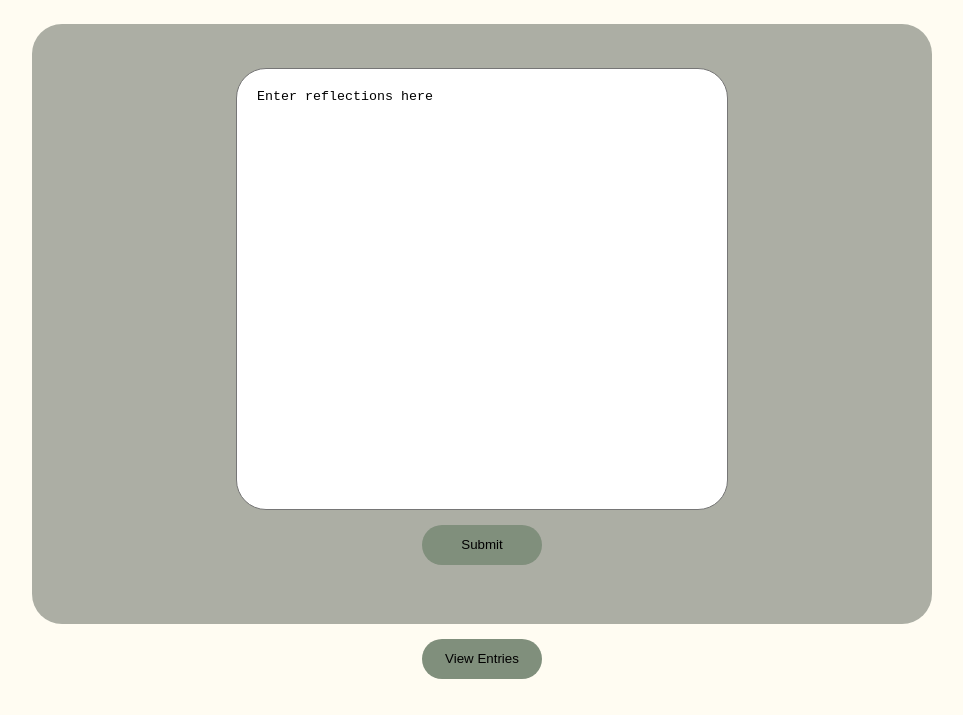
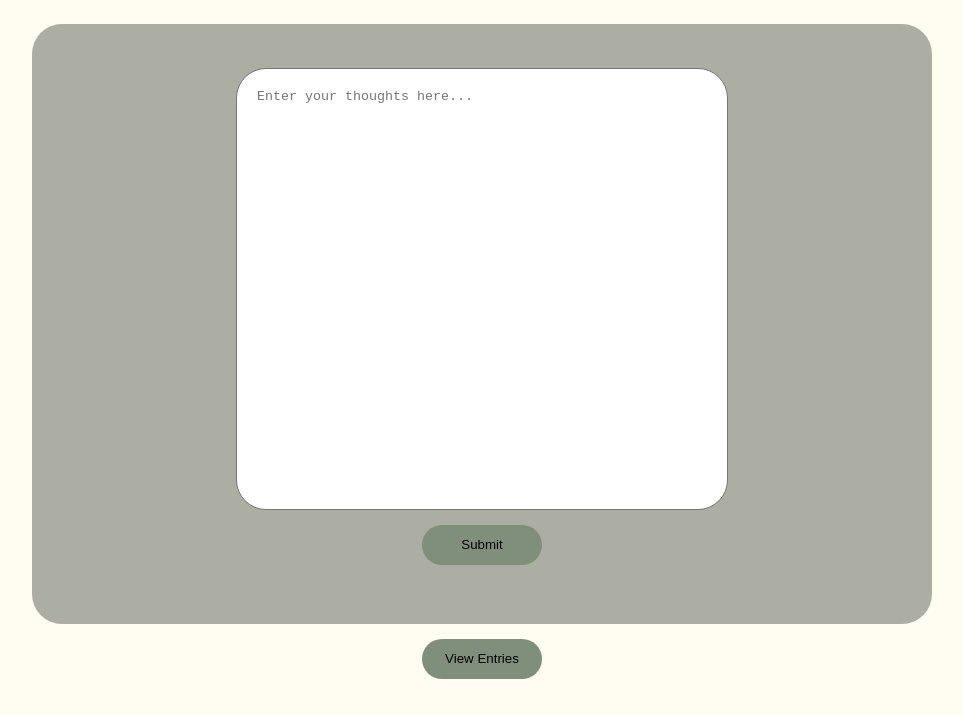
Before and after one commit to Miiyaco/ReLeaf, a website: page html/journal.html in a window 1280 px wide. Shown: the part 85-800 px from the top of the page, without its empty margins (158-1121 px from the left). Drawn offline with Linux system fonts and the light colour scheme.

Commit message:
updated journal.html: placeholder added

```diff
--- a/html/journal.html
+++ b/html/journal.html
@@ -12,7 +12,7 @@
 
     <div class="container">
         <form action="" method="post">
-            <textarea id="newEntry" name="entry" required>Enter reflections here</textarea>
+            <textarea id="newEntry" name="entry" placeholder="Enter your thoughts here..."></textarea>
             <button type="submit">Submit</button>
         </form>
     </div>
```
